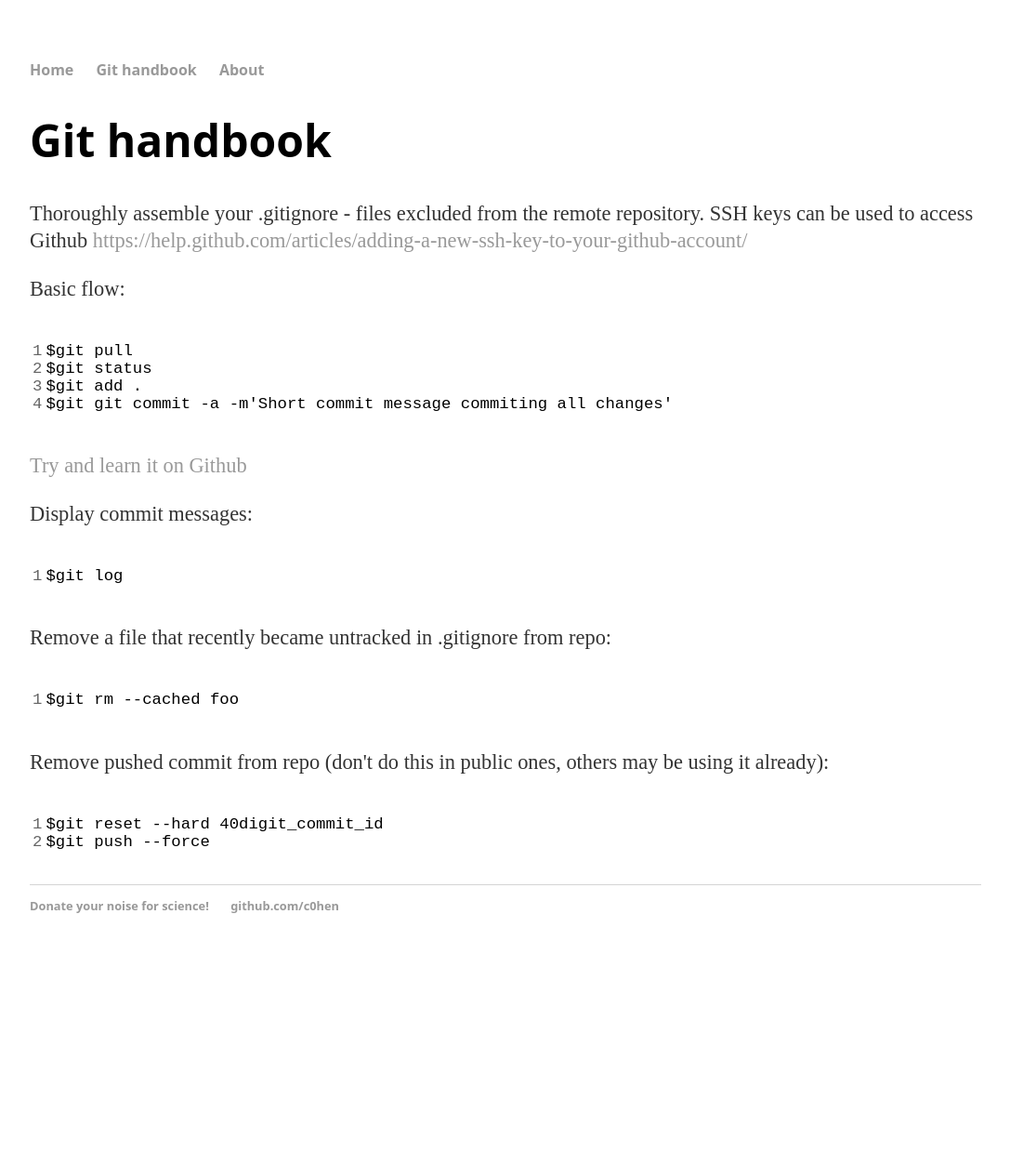
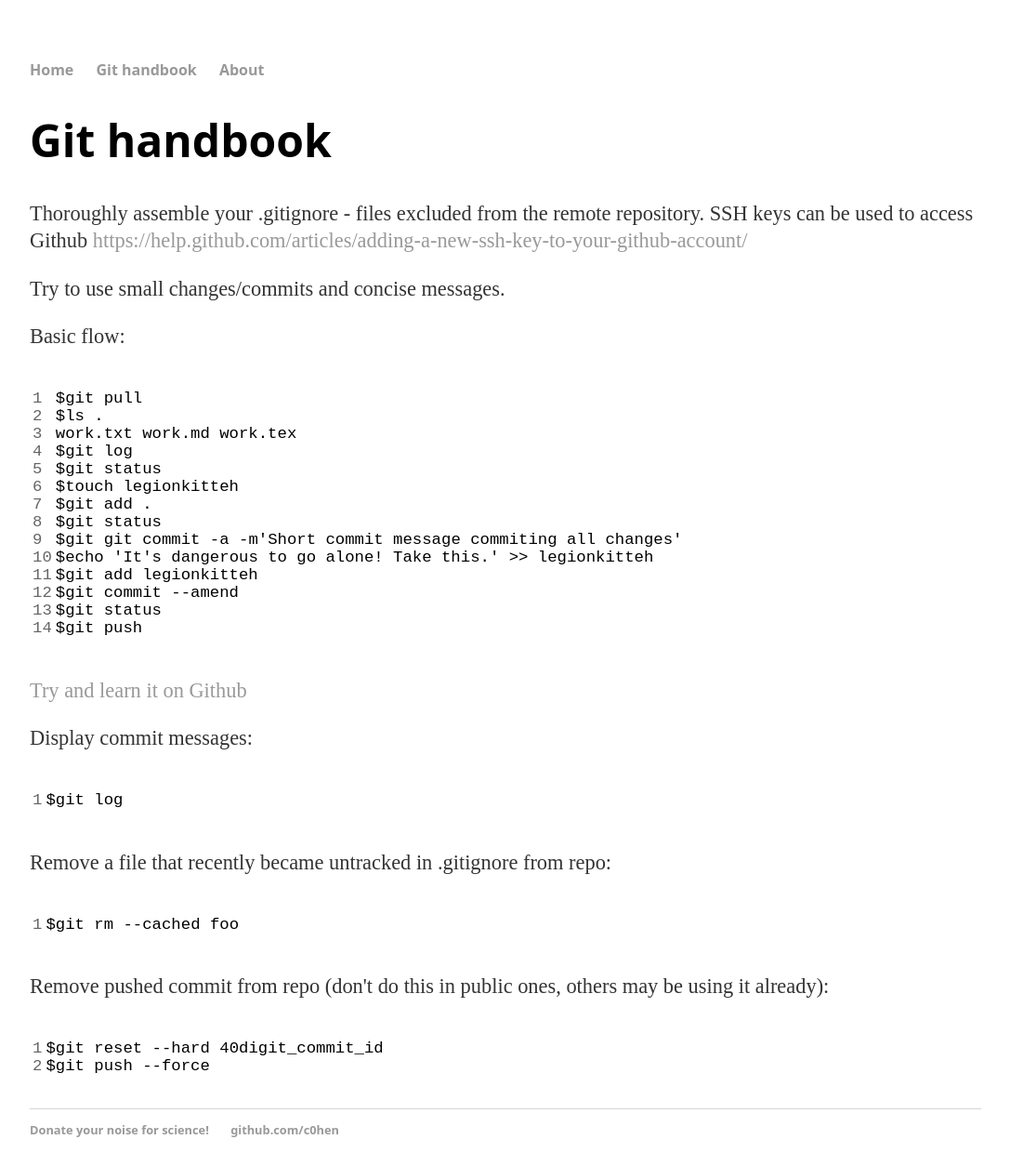
Before and after one commit to c0hen/c0hen, a Jekyll site: the page built from git-handbook.md, in a window 1280 px wide. Shown: the whole page at 93% size, without its empty margins (96-1183 px from the left). Built offline with Jekyll 4.4.1, drawn with Linux system fonts in a browser that asks for light colours; before the commit the page ends 1013 px from its top, so only the background shows below that.

Commit message:
Be, concise! Be-Be, concise!
A.k.a the meme update to my Git handbook.

````diff
--- a/git-handbook.md
+++ b/git-handbook.md
@@ -9,13 +9,25 @@ Thoroughly assemble your .gitignore - files excluded from the remote repository.
 SSH keys can be used to access Github
 <https://help.github.com/articles/adding-a-new-ssh-key-to-your-github-account/>
 
+Try to use small changes/commits and concise messages.
+
 Basic flow:
 
 ```sh
 $git pull
+$ls .
+work.txt work.md work.tex
+$git log
 $git status
+$touch legionkitteh
 $git add .
+$git status
 $git git commit -a -m'Short commit message commiting all changes'
+$echo 'It's dangerous to go alone! Take this.' >> legionkitteh
+$git add legionkitteh
+$git commit --amend
+$git status
+$git push
 ```
 
 [Try and learn it on Github](https://try.github.io/levels/1/challenges/1)
````
